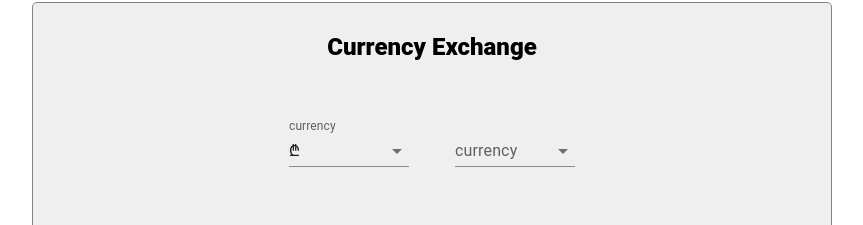
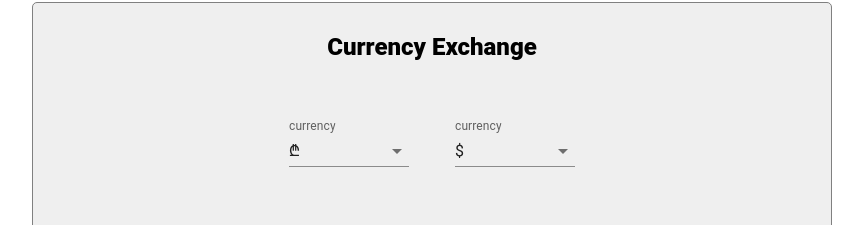
Before and after one commit to achiewe/countries-project, a React (Vite) app: page /Countries/1/Currency in a window 1280 px wide. Shown: the part 117-342 px from the top of the page, without its empty margins (208-1071 px from the left). Built offline with nearby package versions, Linux system fonts and the light colour scheme; no server answers.

Commit message:
add on the second Select component value and onchange for take from there value

```diff
--- a/src/components/currency/CurrencyConverter.tsx
+++ b/src/components/currency/CurrencyConverter.tsx
@@ -46,6 +46,10 @@ export default function CurrencyConverter() {
             labelId="demo-simple-select-standard-label"
             id="demo-simple-select-standard"
             label="country"
+            value={currencyTo}
+            onChange={(e: SelectChangeEvent<string>) => {
+              setCurrencyTo(e.target.value);
+            }}
           >
             <MenuItem value="₾">₾</MenuItem>
             <MenuItem value="$">$</MenuItem>
```
